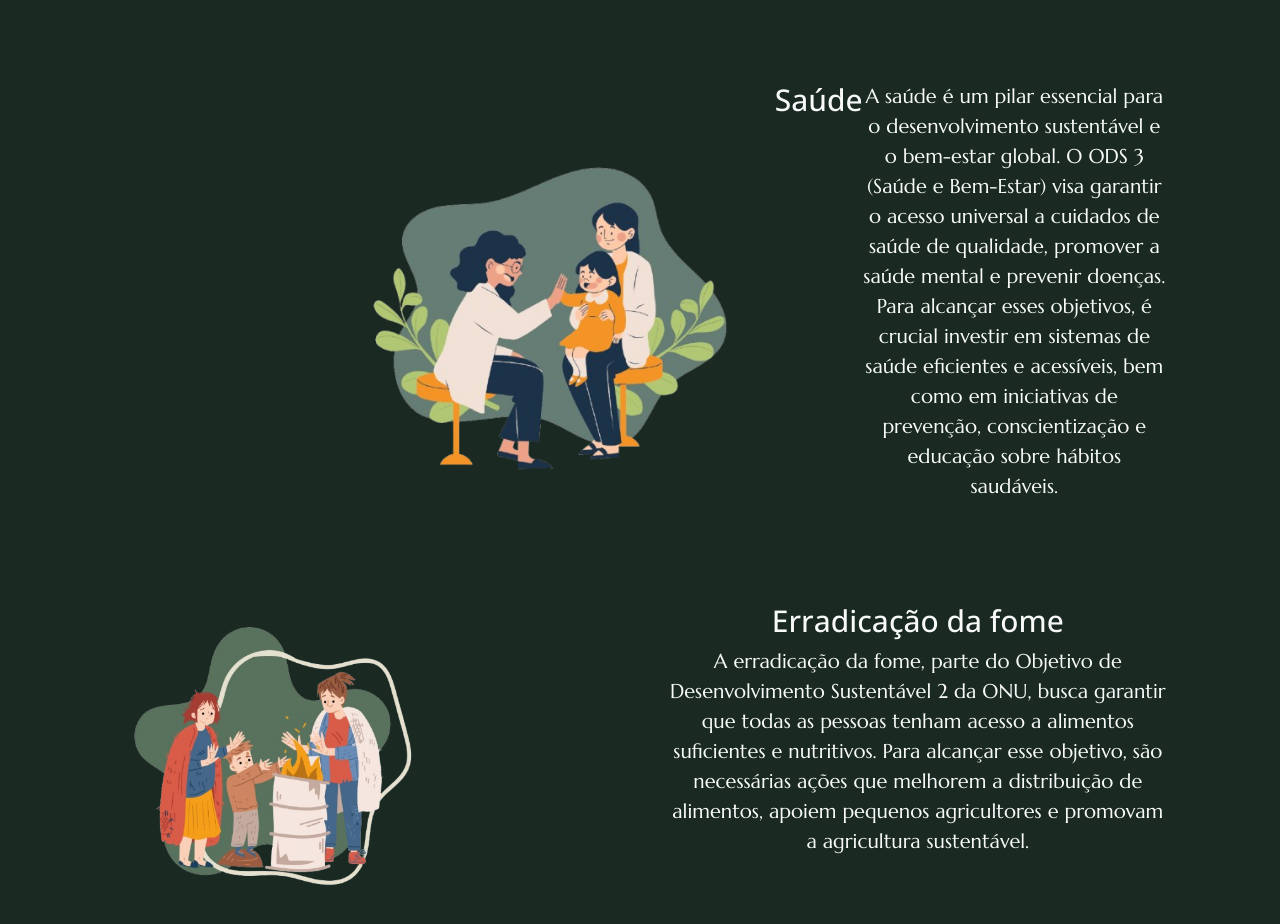
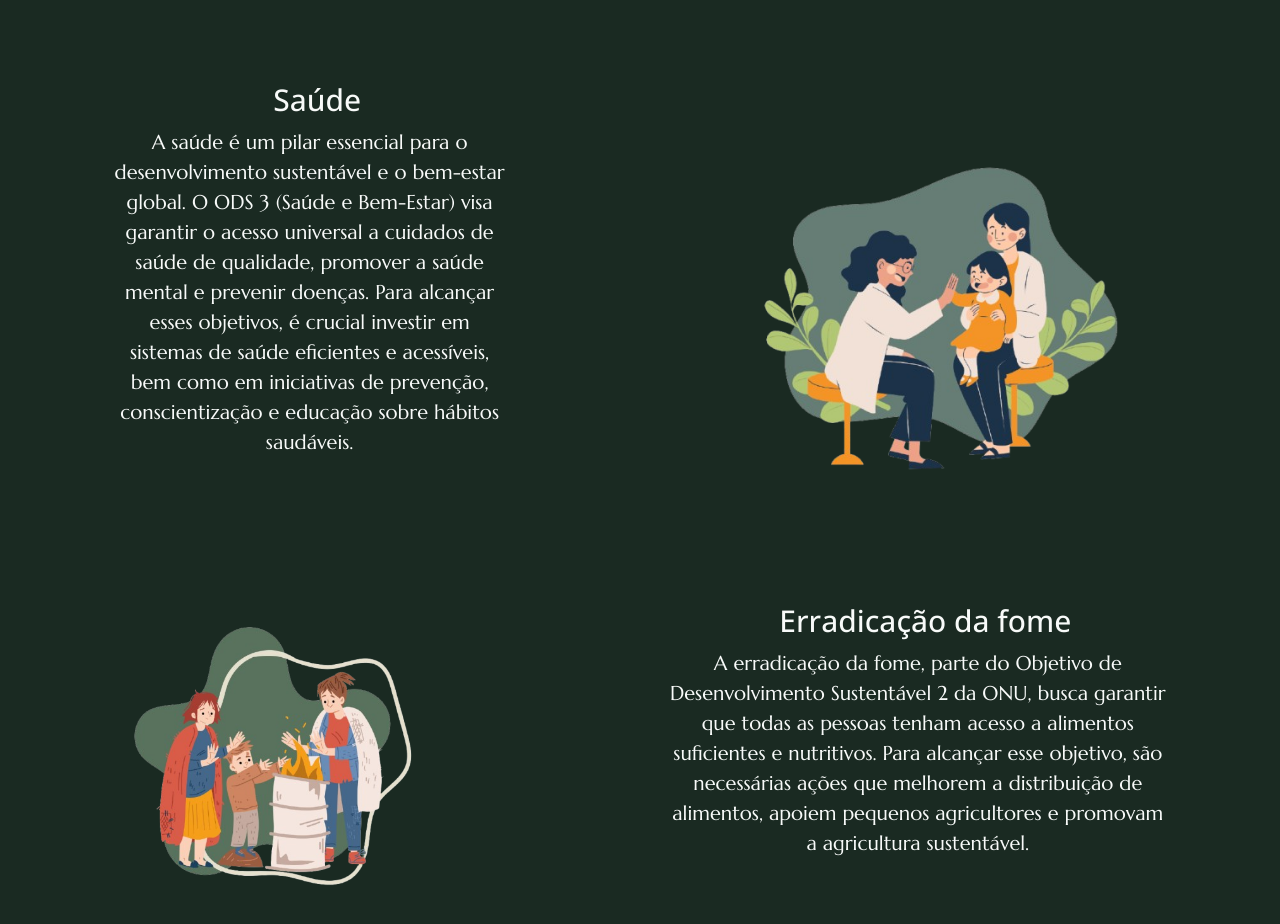
Before and after one commit to DigneVirtue/site, a plain HTML site: page index.html in a window 1280 px wide. Shown: the part 1780-2704 px from the top of the page. Drawn offline with nearby package versions, Linux system fonts and the light colour scheme.

Commit message:
Add files via upload

```diff
--- a/index.html
+++ b/index.html
@@ -142,34 +142,27 @@
         </div>
 
 
-
         <div class="container section-title" data-aos="fade-up">
           <div class="saude">
-            <img src="assets/img/Saúde-canva.png" alt="">
-            <h1>  Saúde</h1>
-            <p>A saúde é um pilar essencial para o desenvolvimento sustentável e o bem-estar global. O ODS 3 (Saúde
-              e
-              Bem-Estar) visa garantir o acesso universal a cuidados de saúde de qualidade, promover a saúde mental
-              e
-              prevenir doenças. Para alcançar esses objetivos, é crucial investir em sistemas de saúde eficientes e
-              acessíveis, bem como em iniciativas de prevenção, conscientização e educação sobre hábitos saudáveis.
-            </p>
+            <div class="texto-container">
+              <h1>Saúde</h1>
+              <p>A saúde é um pilar essencial para o desenvolvimento sustentável e o bem-estar global. O ODS 3 (Saúde e Bem-Estar) visa garantir o acesso universal a cuidados de saúde de qualidade, promover a saúde mental e prevenir doenças. Para alcançar esses objetivos, é crucial investir em sistemas de saúde eficientes e acessíveis, bem como em iniciativas de prevenção, conscientização e educação sobre hábitos saudáveis.</p>
+            </div>
+            <img src="assets/img/Saúde-canva.png" alt="Imagem relacionada à saúde">
           </div>
         </div>
 
-
-
-
-        <!-- 3 topico -->
+        <!-- Seção Erradicação da Fome -->
 <div class="container section-title" data-aos="fade-up">
   <div class="fome">
     <img src="assets/img/erradicação da fome-canva.png" alt="Imagem de exemplo">
-            <div class="texto">
+    <div class="texto-container">
       <h1 class="tema">Erradicação da fome</h1>
       <p>A erradicação da fome, parte do Objetivo de Desenvolvimento Sustentável 2 da ONU, busca garantir que todas as pessoas tenham acesso a alimentos suficientes e nutritivos. Para alcançar esse objetivo, são necessárias ações que melhorem a distribuição de alimentos, apoiem pequenos agricultores e promovam a agricultura sustentável.</p>
     </div>
-          </div><!-- End Section Title -->
   </div>
+</div>
+
 
     </section>
 
@@ -178,15 +171,15 @@
       <div class="icon-container">
           <div class="icon-item">
               <i class="bi bi-globe-americas"></i>
-              <li>dando visibilidade</li>
+              <li>Dando visibilidade</li>
           </div>
           <div class="icon-item">
               <i class="bi bi-graph-up-arrow"></i>
-              <li>crescendo constantemente</li>
+              <li>Crescendo constantemente</li>
           </div>
           <div class="icon-item">
               <i class="bi bi-heart-pulse"></i>
-              <li>valorizando a saúde</li>
+              <li>Valorizando a saúde</li>
           </div>
       </div>
   </section>
```
Lines whose indentation alone changed are shown as unchanged.
